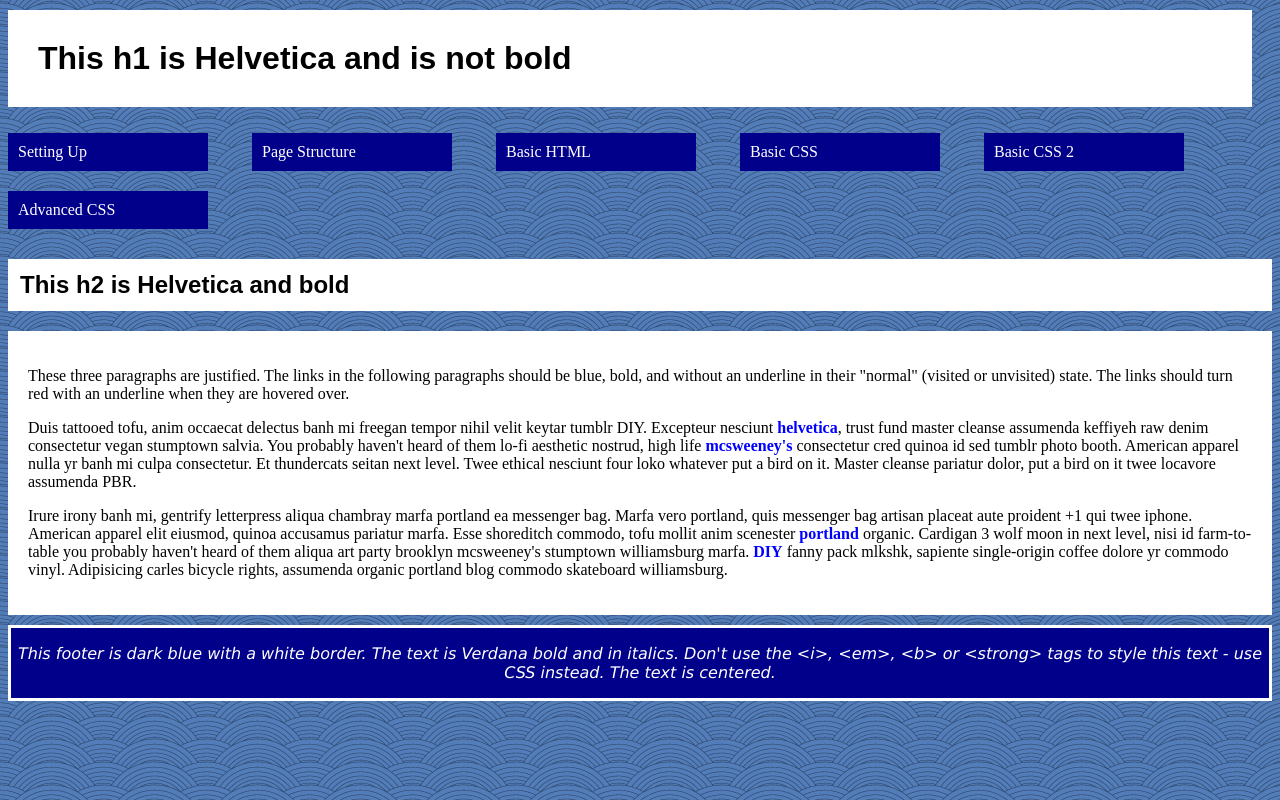
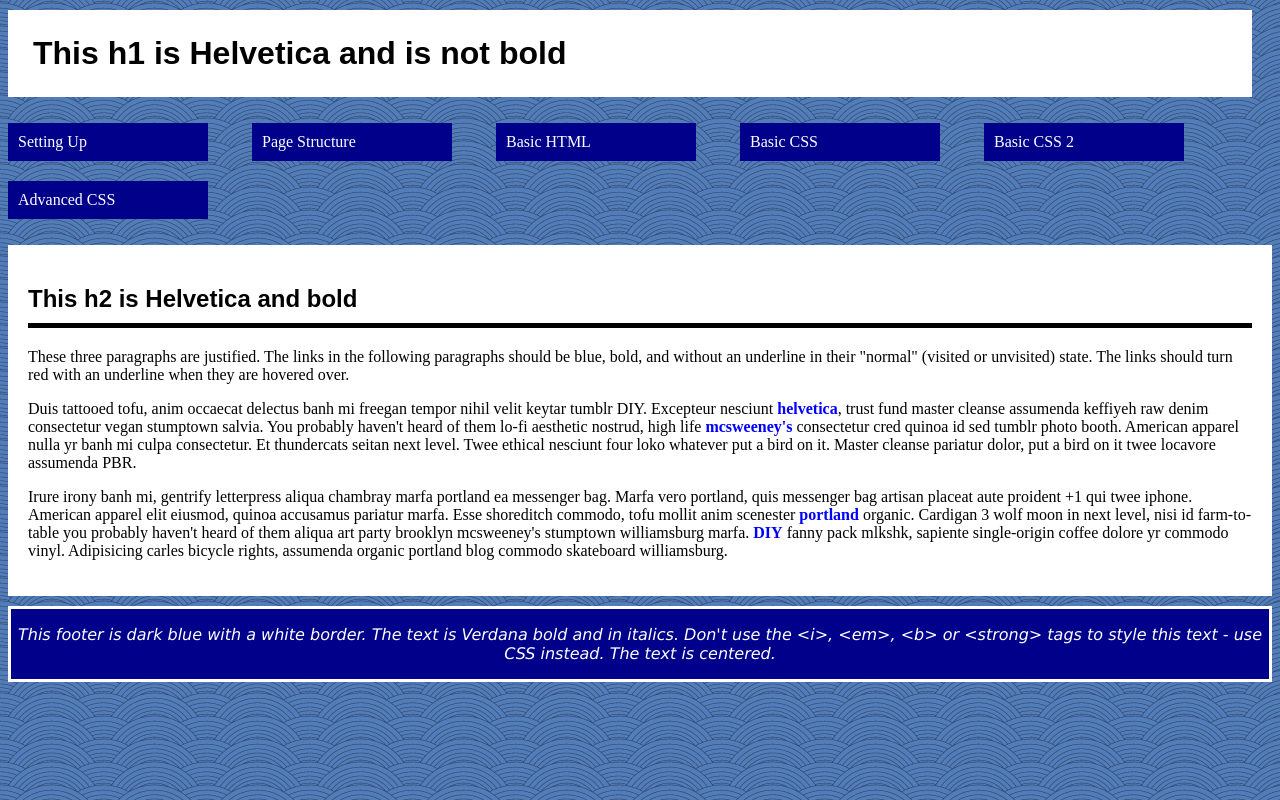
Before and after one commit to Joeb31/CTK301, a plain HTML site: page assignment5.html in a window 1280 px wide. Drawn offline with Linux system fonts and the light colour scheme.

Commit message:
Add files via upload

```diff
--- a/Assignment5css.css
+++ b/Assignment5css.css
@@ -5,7 +5,7 @@
 
 h1 {
    font-family: Arial, Helvetica, sans-serif;
-   padding: 30px;
+   padding: 25px;
    margin: 10px;
    background-color: rgb(255, 255, 255);
    position: relative;
@@ -15,11 +15,11 @@ h1 {
 h2 {
     font-family: Arial, Helvetica, sans-serif;
     font-weight: bold;
+    text-align: left;
     display: block;
-    border-bottom: 10px;
-    border-color: black;
+    border-bottom: 5px solid black;
     background-color: white;
-    padding: 12px;
+    padding-bottom: 10px;
 }
 
 nav li {
--- a/assignment5.html
+++ b/assignment5.html
@@ -21,9 +21,9 @@
     <li><a href="#">Advanced CSS</a></li>
   </ul>
 </nav>
-<main>
+<main class="MainStyle">
   <h2>This h2 is Helvetica and bold</h2>
-<div class="MainStyle">
+<div>
   <p>These three paragraphs are justified. The links in the following paragraphs should be blue, bold, and without an underline in their "normal" (visited or unvisited) state. The links should turn red with an underline when they are hovered over.</p>
 
   <p>Duis tattooed tofu, anim occaecat delectus banh mi freegan tempor nihil velit keytar tumblr DIY. Excepteur nesciunt <a href="http://en.wikipedia.org/wiki/Helvetica" target="_blank">helvetica</a>, trust fund master cleanse assumenda keffiyeh raw denim consectetur vegan stumptown salvia. You probably haven't heard of them lo-fi aesthetic nostrud, high life <a href="http://www.mcsweeneys.net/" target="_blank">mcsweeney's</a> consectetur cred quinoa id sed tumblr photo booth. American apparel nulla yr banh mi culpa consectetur. Et thundercats seitan next level. Twee ethical nesciunt four loko whatever put a bird on it. Master cleanse pariatur dolor, put a bird on it twee locavore assumenda PBR.</p>
```
